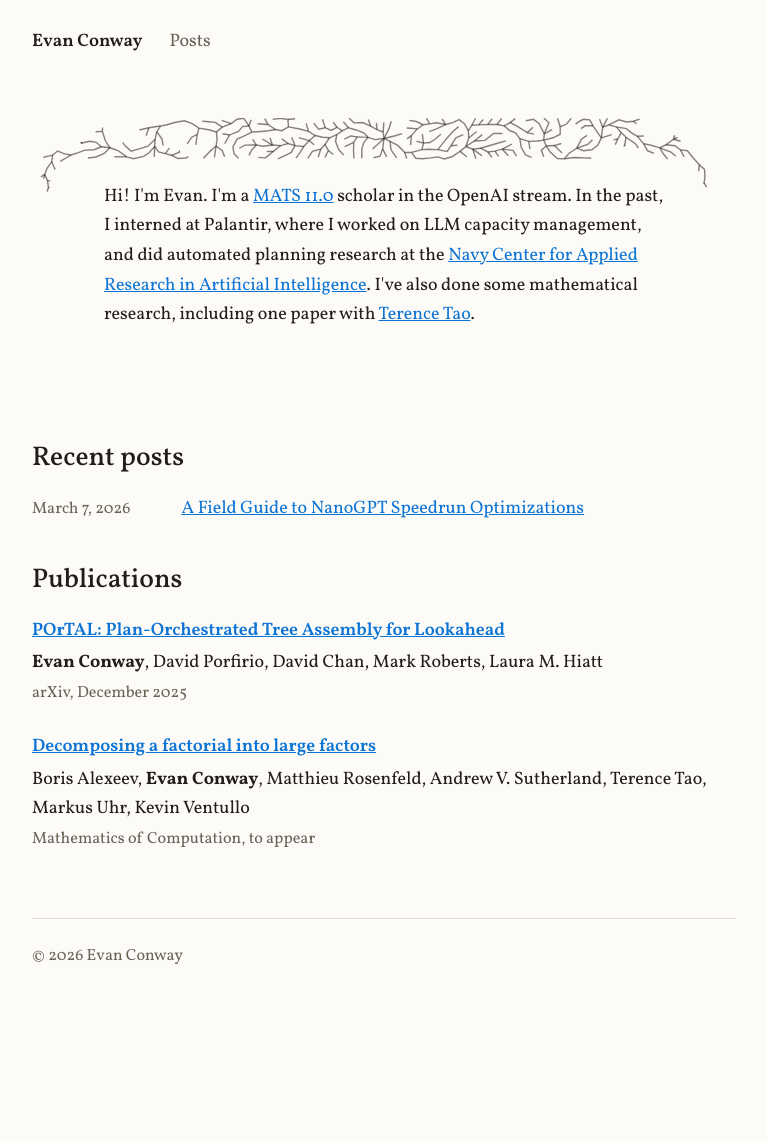
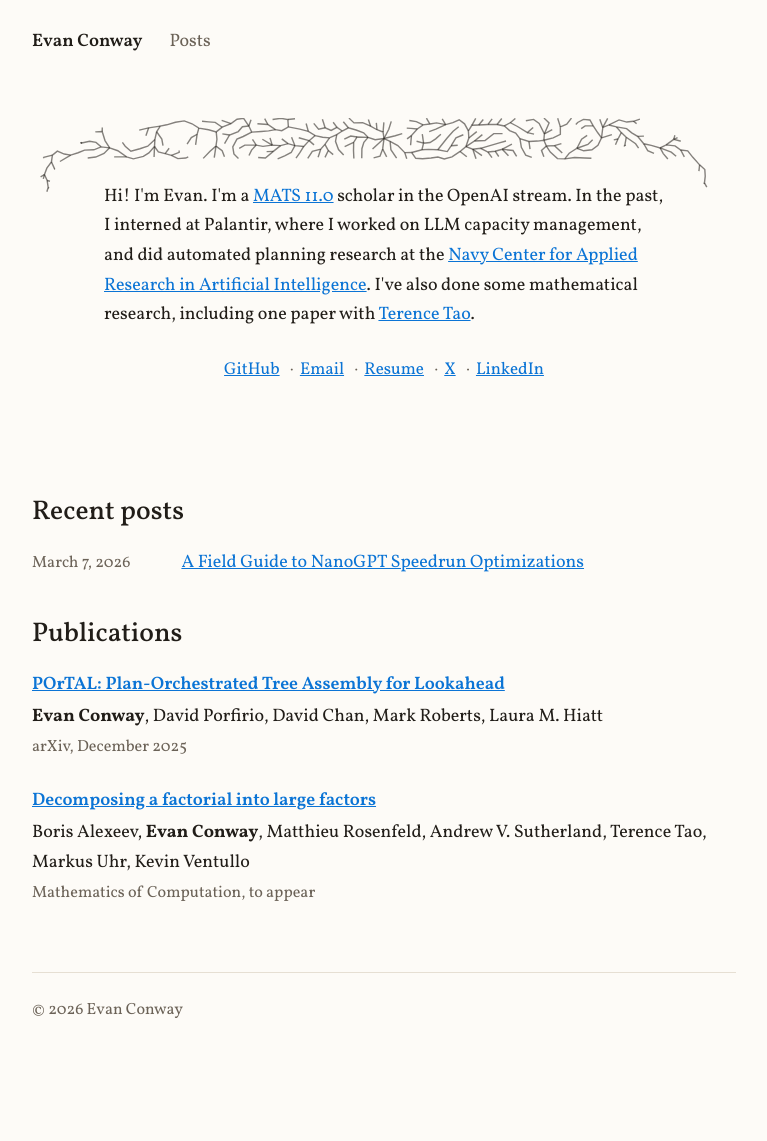
Before and after one commit to evan-conway/evanjayconway.com, a Jekyll site: the page built from index.html, in a window 1280 px wide. Shown: the whole page, without its empty margins (256-1023 px from the left). Built offline with Jekyll 4.4.1, drawn with Linux system fonts in a browser that asks for light colours; before the commit the page ends 1087 px from its top, so only the background shows below that.

Commit message:
add profile links under the bio
GitHub, email, resume, X and LinkedIn as plain text rather than icons:
five words read faster than five glyphs, and there is no icon set to load
or keep consistent. Ordered outward from the centre by importance, since
the middle of a centred row is what the eye lands on first.

Brings the resume across from the old site at the same path, so links
people already have keep working.

Separators are drawn by the stylesheet, so adding a link is one line and
nothing else. Two properties on them are load-bearing: `inline-block`
keeps the link's underline from running through the dot, and
`pointer-events: none` stops a click on the dot from following the link
it happens to live inside.

Co-Authored-By: Claude Opus 5 <noreply@anthropic.com>
Claude-Session: https://claude.ai/code/session_0193TQoBMkomC7HU7sxe4Y7a

```diff
--- a/assets/css/main.css
+++ b/assets/css/main.css
@@ -345,6 +345,32 @@ td {
   margin-bottom: 0;
 }
 
+/* A centred row of plain text links under the bio. */
+.profile-links {
+  margin-top: 1.5em;
+  text-align: center;
+  font-size: 0.95em;
+}
+
+/*
+  Separators come from the stylesheet so the markup stays one line per link.
+  `inline-block` is what keeps the link's underline from running through the
+  separator -- an underline is drawn by the element that sets it, and it skips
+  descendants that establish their own box.
+*/
+.profile-links a:not(:last-child)::after {
+  content: "·";
+  display: inline-block;
+  margin: 0 0.15em 0 0.6em;
+  color: var(--muted);
+  /*
+    The separator lives inside the link, so without this a click on the dot
+    would follow that link. Ignoring pointer events lets clicks and hovers
+    fall through to the paragraph behind it instead.
+  */
+  pointer-events: none;
+}
+
 /*
   On a narrow screen the side bands would eat most of the column -- at 5.8% of
   width each, they take ~44px out of a 375px phone -- and a vertical run that
--- a/index.html
+++ b/index.html
@@ -28,6 +28,25 @@ title: Evan Conway
       <a href="https://terrytao.wordpress.com/2025/06/03/decomposing-a-factorial-into-large-factors-second-version/"
         >Terence Tao</a
       >.
+    </p>
+
+    <!--
+      Plain text links rather than icons: five words read faster than five
+      glyphs, and there is no icon set to load or keep consistent. The resume
+      keeps the path it had on the old site so existing links still work.
+
+      Ordered outward from the middle by importance -- resume centre, then
+      email and X either side of it, with GitHub and LinkedIn on the ends --
+      since the centre of a centred row is what the eye lands on first.
+      Separators are drawn by the stylesheet, so adding a link here is one
+      line and nothing else.
+    -->
+    <p class="profile-links">
+      <a href="https://github.com/evan-conway">GitHub</a>
+      <a href="mailto:evanjayconway@gmail.com">Email</a>
+      <a href="{{ '/assets/pdf/cv.pdf' | relative_url }}">Resume</a>
+      <a href="https://x.com/evanjayconway">X</a>
+      <a href="https://www.linkedin.com/in/evan-conway-cs">LinkedIn</a>
     </p>
   </div>
 </div>
```
Also changed, not shown: 1 other file.
